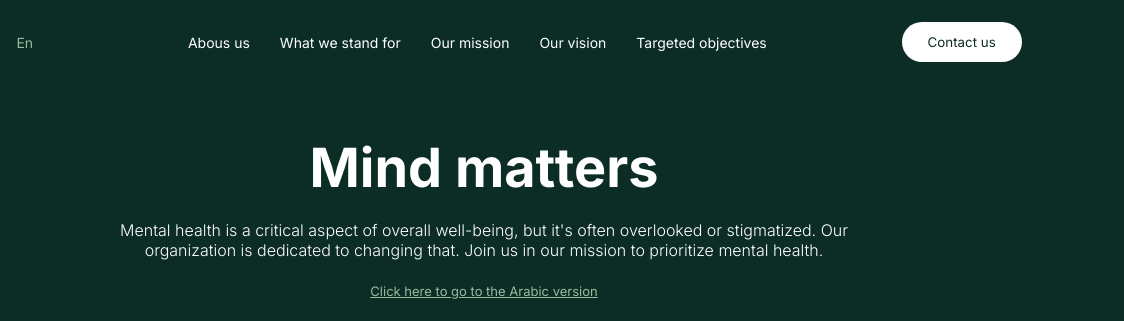
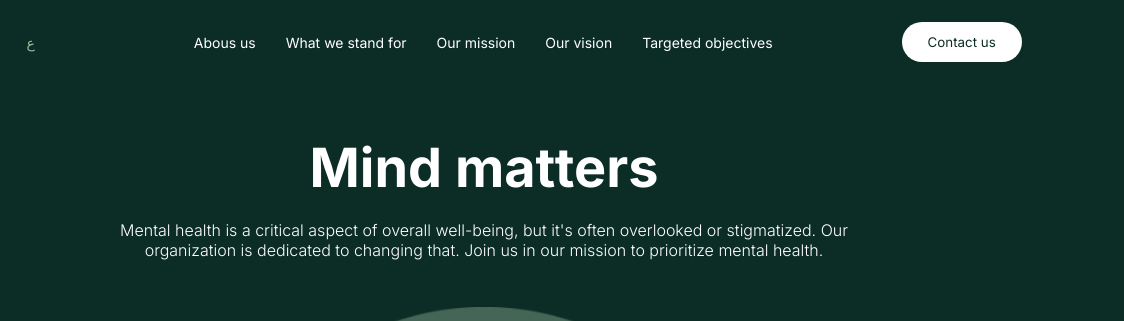
Before and after one commit to TMKE/edraak, a plain HTML site: page index.html in a window 1280 px wide. Shown: the top 321 px of the page, 156-1280 px from the left. Drawn offline with Linux system fonts and the light colour scheme.

Commit message:
Fixed the language indicator

```diff
--- a/index.html
+++ b/index.html
@@ -13,7 +13,7 @@
             <div class="navbar">
                 <img src="images/logo.svg" class="logo">
                 <!-- <img src="images/en-flag.svg" class="flag"> -->
-                <span class="language-indicator">En</span>
+                <a href="index-ar.html" class="language-indicator">ع</a>
                 <nav>
                     <ul id="menuList">
                         <li><a class="slide-link" href="#aboutUs">Abous us</a></li>
@@ -32,7 +32,7 @@
                     <h1>Mind matters</h1>
                     <p>Mental health is a critical aspect of overall well-being, but it's often overlooked or stigmatized. Our organization is dedicated to changing that. Join us in our mission to prioritize mental health.</p>
                     <button id="rowButton" type="button">Contact us</button>
-                    <a class="change-language" href="index-ar.html">Click here to go to the Arabic version</a>
+                    <!-- <a class="change-language" href="index-ar.html">Click here to go to the Arabic version</a> -->
                 </div>
                 <div class="col-2">
                     <p><img src="images/illustration.png" class="illustration"></p>
--- a/style/main.css
+++ b/style/main.css
@@ -281,10 +281,17 @@ button:hover {
 }
 
 .language-indicator {
+    text-align: center;
     color: #9aba9f;
     font-size: 14px;
     margin-left: 20px;
     margin-right: 20px;
+    padding: 10px;
+    transition: all 0.3s ease;
+}
+
+.language-indicator:hover {
+    color: #FFFFFF;
 }
 
 .flag {
```
Also changed, not shown: index-ar.html (+2 -2 lines).
